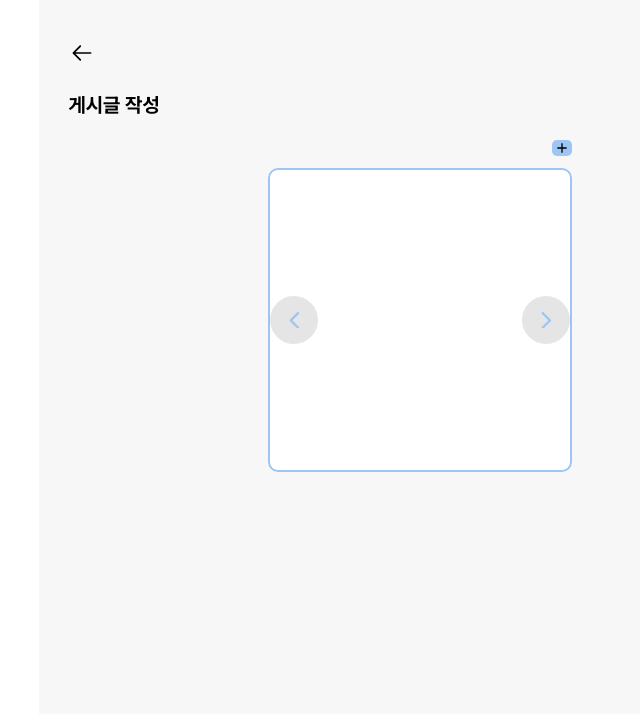
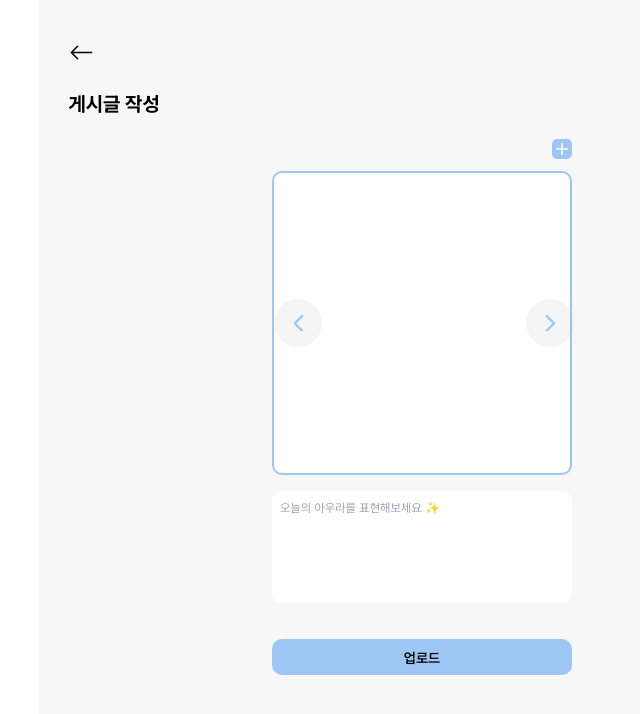
Before and after one commit to Lunova-SNS/Lunova, a React (Vite) app: page /uploadPage in a window 1280 px wide. Shown: the top 714 px of the page, without its empty margins (218-858 px from the left). Built offline with nearby package versions, Linux system fonts and the light colour scheme; a web font is replaced by a local one.

Commit message:
style : 게시글 작성 페이지 UI 완료

```diff
--- a/src/assets/carousel/carousel.css
+++ b/src/assets/carousel/carousel.css
@@ -50,7 +50,7 @@
 	-webkit-tap-highlight-color: rgba(var(--text-high-contrast-rgb-value), 0.5);
 	-webkit-appearance: none;
 	appearance: none;
-	background-color: rgba(0, 0, 0, 0.1); /* 반투명 배경 */
+	background-color: rgba(157, 157, 157, 0.1); /* 반투명 배경 */
 	touch-action: manipulation;
 	display: inline-flex;
 	text-decoration: none;
--- a/src/pages/UploadPage.tsx
+++ b/src/pages/UploadPage.tsx
@@ -1,8 +1,9 @@
-import { RxArrowLeft } from 'react-icons/rx';
 import Carousel from '@/components/uploadPage/Carousel';
 import { BiPlus } from 'react-icons/bi';
 import { useEffect, useState } from 'react';
 import { FileItem } from '@/types/uploasdPage';
+import { Button } from '@/components/common/Button';
+import { BackButton } from '@/components/common/BackButton';
 
 const UploadPage = () => {
 	const [fileList, setFileList] = useState<FileItem[]>([]);
@@ -28,10 +29,10 @@ const UploadPage = () => {
 				videoElement.src = preview;
 
 				if (videoCount > 0) {
-					alert('동영상은 최대 1개만 업로드할 수 있습니다.');
+					// alert('동영상은 최대 1개만 업로드할 수 있습니다.');
 					URL.revokeObjectURL(preview);
 				} else if (fileSizeMB > 50) {
-					alert('동영상 크기는 50MB를 초과할 수 없습니다.');
+					// alert('동영상 크기는 50MB를 초과할 수 없습니다.');
 					URL.revokeObjectURL(preview);
 				}
 
@@ -77,39 +78,25 @@ const UploadPage = () => {
 	console.log(Previews);
 	console.log(fileList);
 
-	// 	setShowPreviews((prevShowPreviews) => {
-	// 		const remainingSlots = Math.max(5 - prevShowPreviews.length, 0);
-	// 		return [...prevShowPreviews, ...newUrlLists.slice(0, remainingSlots)];
-	// 	});
-
-	// 	setFiles((prevFiles) => {
-	// 		return [...prevFiles, ...newFiles.slice(0, remainingSlots)];
-	// 	});
-	// };
-
-	// console.log(showPreviews);
-	// console.log(files);
-
-	// useEffect(() => {
-	// 	return () => {
-	// 		showPreviews.forEach((url) => URL.revokeObjectURL(url));
-	// 	};
-	// }, [showPreviews]);
-
 	return (
 		<>
 			<div className='mx-default'>
 				<header className='pt-10'>
 					<div className='pb-6'>
-						<RxArrowLeft size={26} />
+						<BackButton />
 					</div>
 					<h1 className='pb-5 text-xl font-bold'>게시글 작성</h1>
 				</header>
 				<main className='flex justify-center'>
-					<div className='flex max-w-[300px] flex-col items-end gap-3'>
-						<label htmlFor='file' className='flex w-5 justify-center rounded-sm bg-mainColor'>
-							<BiPlus />
+					<div className='flex max-w-[300px] flex-col items-end'>
+						<div className='flex flex-col items-end'>
+							<label
+								htmlFor='file'
+								className='mb-3 flex w-5 cursor-pointer justify-center rounded-sm bg-mainColor duration-300 hover:bg-[#629ada] active:scale-95'
+							>
+								<BiPlus color='white' size={20} />
 							</label>
+
 							<input
 								type='file'
 								name='file'
@@ -121,9 +108,21 @@ const UploadPage = () => {
 								onChange={handleSaveFiles}
 								required
 							/>
-						<div className='rounded-default h-[304px] w-[304px] border-2 border-mainColor bg-white'>
+							<div className='mb-4 h-[304px] w-[300px] rounded-default border-2 border-mainColor bg-white'>
 								<Carousel slides={Previews} />
 							</div>
+						</div>
+
+						<textarea
+							id='description'
+							name='description'
+							maxLength={150}
+							minLength={0}
+							wrap='hard'
+							placeholder='오늘의 아우라를 표현해보세요 ✨'
+							className='mb-9 h-28 w-[300px] resize-none rounded-default p-2 text-base focus:border-[#9DC6F5] focus:outline-none focus:ring-2 focus:ring-[#9DC6F5]'
+						></textarea>
+						<Button children={'업로드'}></Button>
 					</div>
 				</main>
 			</div>
```
Lines whose indentation alone changed are shown as unchanged.
